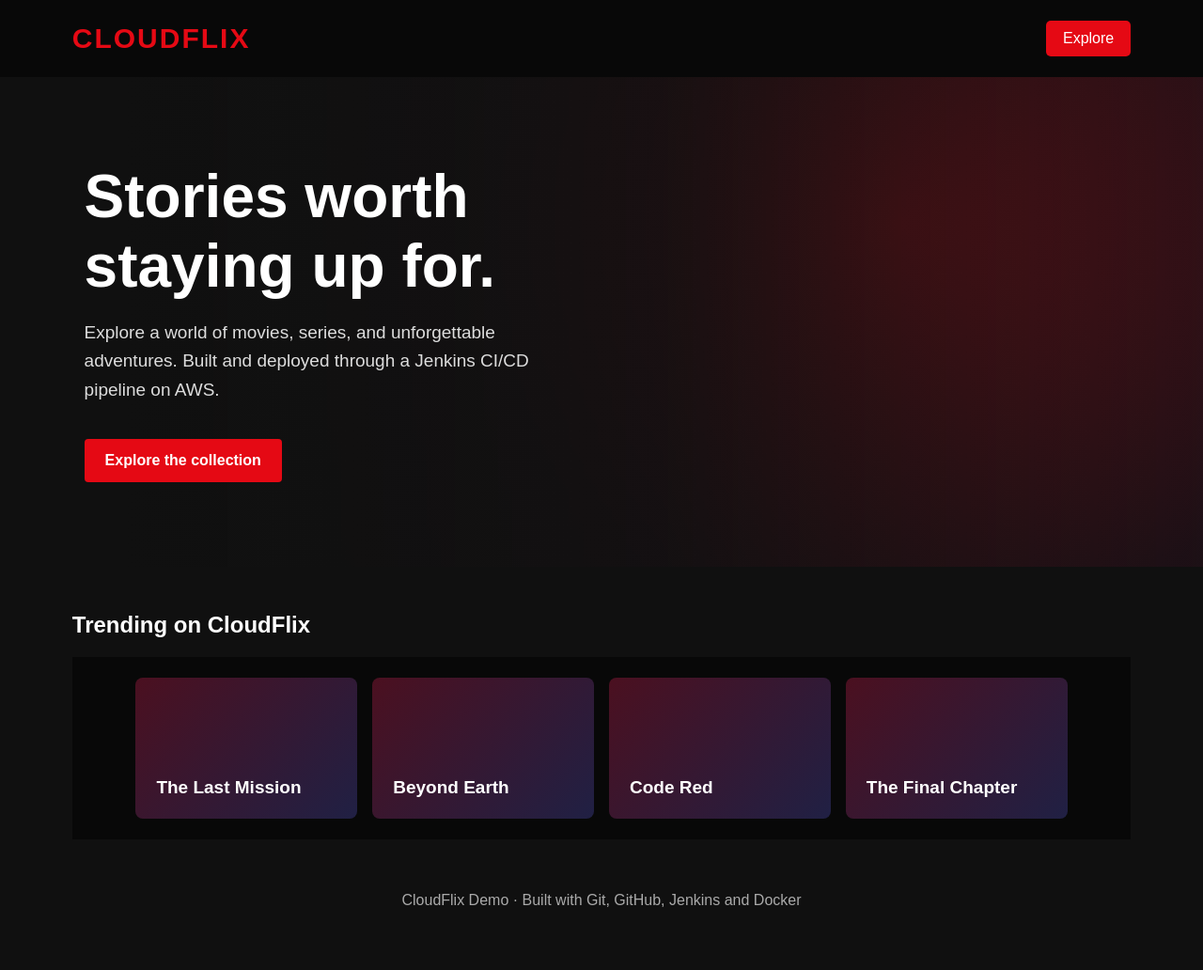
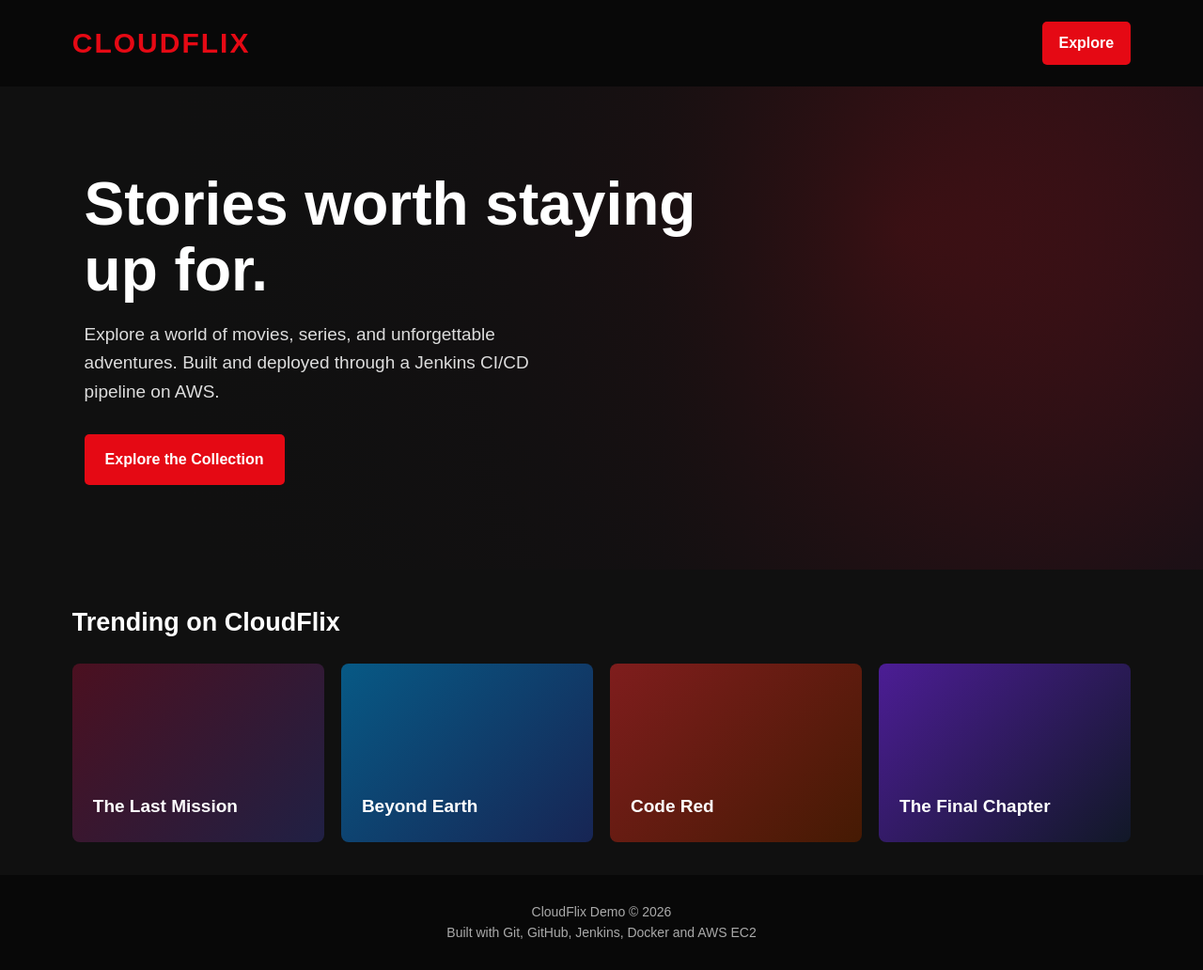
Before and after one commit to gauravlokhande7248/cloud-messenger-netflix-cicd, a plain HTML site: page index.html in a window 1280 px wide. Shown: the whole page at 94% size. Before the commit the page ends 995 px from the top, so only its background shows below. Drawn offline with Linux system fonts and the light colour scheme.

Commit message:
Update index.html

```diff
--- a/index.html
+++ b/index.html
@@ -1,17 +1,25 @@
+
 <!DOCTYPE html>
 <html lang="en">
 <head>
     <meta charset="UTF-8">
     <meta name="viewport" content="width=device-width, initial-scale=1.0">
     <title>CloudFlix | Streaming Demo</title>
+
     <style>
- * { box-sizing: border-box; }
+        * {
+            box-sizing: border-box;
+            margin: 0;
+            padding: 0;
+        }
+
         body {
- margin: 0;
             background: #101010;
             color: white;
- font-family: Arial, sans-serif;
+            font-family: Arial, Helvetica, sans-serif;
+            line-height: 1.6;
         }
+
         header {
             display: flex;
             justify-content: space-between;
@@ -19,131 +27,195 @@
             padding: 22px 6%;
             background: #080808;
         }
+
         .logo {
             color: #e50914;
             font-size: 30px;
             font-weight: 900;
             letter-spacing: 2px;
         }
- .sign-in {
+
+        .sign-in,
+        .button {
             background: #e50914;
- padding: 10px 18px;
- border-radius: 5px;
             color: white;
             text-decoration: none;
+            border-radius: 5px;
+            font-weight: bold;
+            transition: background 0.3s, transform 0.3s;
         }
+
+        .sign-in {
+            padding: 10px 18px;
+        }
+
+        .sign-in:hover,
+        .button:hover {
+            background: #b20710;
+            transform: translateY(-2px);
+        }
+
         .hero {
- min-height: 420px;
+            min-height: 460px;
             padding: 90px 7%;
+            display: flex;
+            align-items: center;
             background:
                 linear-gradient(90deg, #101010 10%, #101010d9 55%, #10101055),
                 radial-gradient(circle at 75% 30%, #7e1019, #241019 45%, #101010 80%);
+            background-size: cover;
         }
+
+        .hero-content {
+            max-width: 700px;
+            animation: fadeIn 1s ease-out;
+        }
+
         .hero h1 {
- max-width: 650px;
             font-size: clamp(38px, 6vw, 64px);
- margin: 0 0 18px;
+            line-height: 1.1;
+            margin-bottom: 18px;
         }
+
         .hero p {
             max-width: 540px;
             font-size: 19px;
- line-height: 1.6;
             color: #ddd;
+            margin-bottom: 18px;
         }
+
         .button {
             display: inline-block;
- margin-top: 18px;
+            margin-top: 12px;
             padding: 14px 22px;
- background: #e50914;
- border-radius: 4px;
- color: white;
- text-decoration: none;
- font-weight: bold;
         }
- main { padding: 28px 6%; }
- .cards {justify-content: space-between;
- align-items: center;
- padding: 22px 6%;
- background: #080808;
+
+        main {
+            padding: 35px 6%;
         }
- .logo {
- color: #e50914;
- font-size: 30px;
- font-weight: 900;
- letter-spacing: 2px;
+
+        main h2 {
+            font-size: 27px;
+            margin-bottom: 22px;
         }
- .sign-in {
- background: #e50914;
- padding: 10px 18px;
- border-radius: 5px;
- color: white;
- text-decoration: none;
+
+        .cards {
+            display: grid;
+            grid-template-columns: repeat(
+                auto-fit,
+                minmax(150px, 1fr)
+            );
+            gap: 18px;
         }
- .hero {
- min-height: 420px;
- padding: 90px 7%;
- background:
- linear-gradient(90deg, #101010 10%, #101010d9 55%, #10101055),
- radial-gradient(circle at 75% 30%, #7e1019, #241019 45%, #101010 80%);
- }
- .hero h1 {
- max-width: 650px;
- font-size: clamp(38px, 6vw, 64px);
- margin: 0 0 18px;
- }
- .hero p {
- max-width: 540px;
- font-size: 19px;
- line-height: 1.6;
- color: #ddd;
- }
- .button {
- display: inline-block;
- margin-top: 18px;
- padding: 14px 22px;
- background: #e50914;
- border-radius: 4px;
- color: white;
- text-decoration: none;
- font-weight: bold;
- }
- main { padding: 28px 6%; }
- .cards {display: grid;
- grid-template-columns: repeat(auto-fit, minmax(150px, 1fr));
- gap: 16px;
- }
+
         .card {
- min-height: 150px;
+            min-height: 190px;
             padding: 22px;
             border-radius: 8px;
             background: linear-gradient(135deg, #4b1020, #202044);
             display: flex;
- align-items: end;
+            align-items: flex-end;
             font-weight: bold;
             font-size: 19px;
+            transition: transform 0.3s, box-shadow 0.3s;
+            overflow: hidden;
         }
+
+        .card:hover {
+            transform: translateY(-7px) scale(1.02);
+            box-shadow: 0 10px 25px #0008;
+        }
+
+        .card:nth-child(2) {
+            background: linear-gradient(135deg, #075985, #172554);
+        }
+
+        .card:nth-child(3) {
+            background: linear-gradient(135deg, #7f1d1d, #451a03);
+        }
+
+        .card:nth-child(4) {
+            background: linear-gradient(135deg, #4c1d95, #111827);
+        }
+
         footer {
- padding: 28px;
+            padding: 28px 15px;
             text-align: center;
             color: #aaa;
+            background: #080808;
+            font-size: 14px;
+        }
+
+        @keyframes fadeIn {
+            from {
+                opacity: 0;
+                transform: translateY(20px);
+            }
+            to {
+                opacity: 1;
+                transform: translateY(0);
+            }
+        }
+
+        html {
+            scroll-behavior: smooth;
+        }
+
+        @media (max-width: 600px) {
+            header {
+                padding: 18px 5%;
+            }
+
+            .logo {
+                font-size: 24px;
+            }
+
+            .hero {
+                padding: 65px 6%;
+                min-height: 400px;
+            }
+
+            .hero p {
+                font-size: 16px;
+            }
+
+            main {
+                padding: 28px 5%;
+            }
+
+            .card {
+                min-height: 150px;
+            }
         }
     </style>
 </head>
+
 <body>
+
     <header>
         <div class="logo">CLOUDFLIX</div>
- <a class="sign-in" href="#shows">Explore</a>
+        <a href="#trending" class="sign-in">Explore</a>
     </header>
+
     <section class="hero">
+        <div class="hero-content">
             <h1>Stories worth staying up for.</h1>
+
             <p>
- Explore a world of movies, series, and unforgettable adventures.
- Built and deployed through a Jenkins CI/CD pipeline on AWS.
+                Explore a world of movies, series, and unforgettable
+                adventures. Built and deployed through a Jenkins
+                CI/CD pipeline on AWS.
             </p>
- <a class="button" href="#shows">Explore the collection</a>
+
+            <a href="#trending" class="button">
+                Explore the Collection
+            </a>
+        </div>
     </section>
- <main id="shows">
+
+    <main id="trending">
         <h2>Trending on CloudFlix</h2>
+
         <div class="cards">
             <div class="card">The Last Mission</div>
             <div class="card">Beyond Earth</div>
@@ -151,8 +223,12 @@
             <div class="card">The Final Chapter</div>
         </div>
     </main>
+
     <footer>
- CloudFlix Demo · Built with Git, GitHub, Jenkins and Docker
+        CloudFlix Demo &copy; 2026
+        <br>
+        Built with Git, GitHub, Jenkins, Docker and AWS EC2
     </footer>
+
 </body>
 </html>
```
Lines whose indentation alone changed are shown as unchanged.
